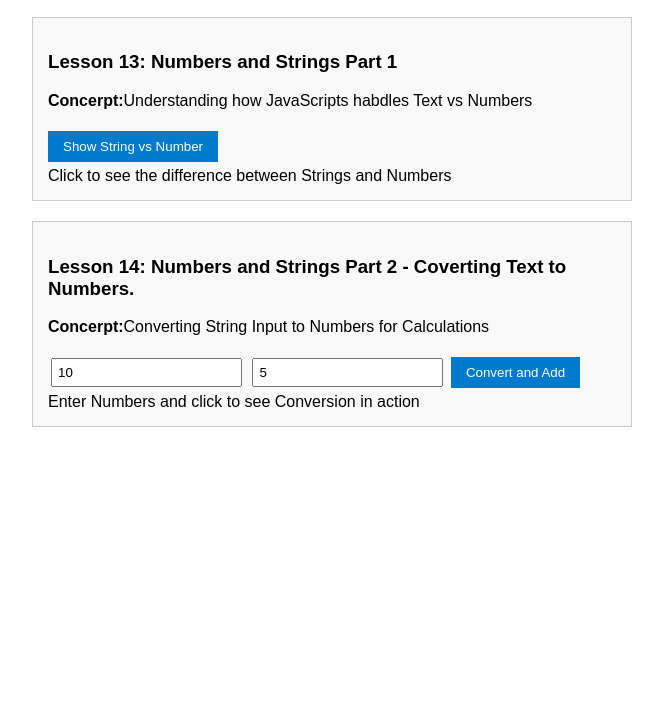
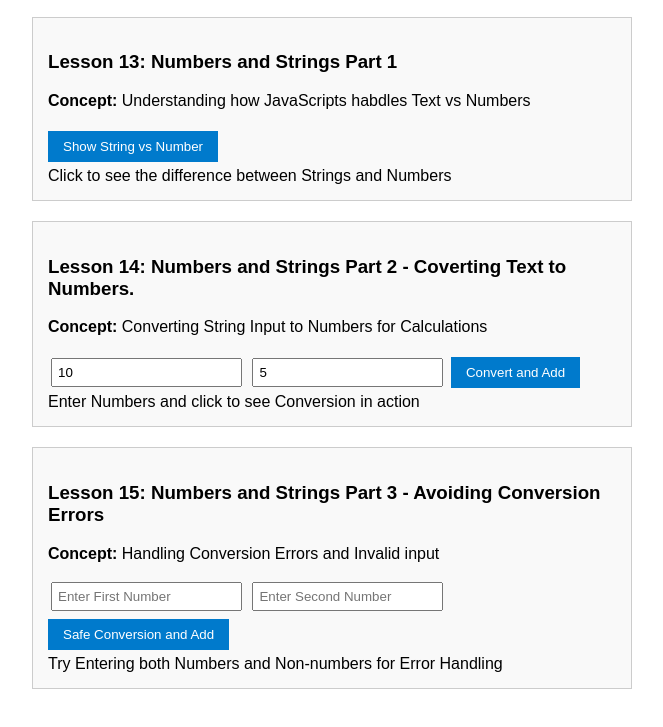
Before and after one commit to Rehlaw/Week-4-JavaScripts-, a plain HTML site: page index.html in a window 1280 px wide. Shown: the part 2793-3520 px from the top of the page, without its empty margins (308-971 px from the left). Before the commit the page ends 3280 px from the top, so only its background shows below. Drawn offline with Linux system fonts and the light colour scheme.

Commit message:
Lesson 15: Numbers and Strings part 3 - Avoiding Conversion Error

```diff
--- a/index.html
+++ b/index.html
@@ -151,7 +151,7 @@
         <!--LESSON 9-->
         <div class="lesson">
             <h3>Lesson 9: Variable Scopes</h3>
-            <p><strong>Concept:</strong>Understanding where variables can be used</p>
+            <p><strong>Concept:</strong> Understanding where variables can be used</p>
 
             <button onclick="demonstrateScope()">Demonstrate Variable Scope</button>
             <button onclick="demonstratelocalScope()">Demonstrate Local Scope</button>
@@ -243,7 +243,7 @@
         <!--LESSON 12-->
         <div class="lesson">
             <h3>Lesson 12: The SWITCH statement</h3>
-            <p><strong>Concept:</strong>Using SWITCH statements for Multiple conditions</p>
+            <p><strong>Concept:</strong> Using SWITCH statements for Multiple conditions</p>
 
             <label for="weather12">Select Weather</label>
 
@@ -289,7 +289,7 @@
         <!--LESSON 13-->
         <div class="lesson">
             <h3>Lesson 13: Numbers and Strings Part 1</h3>
-            <p><strong>Concerpt:</strong>Understanding how JavaScripts habdles Text vs Numbers</p>
+            <p><strong>Concept:</strong> Understanding how JavaScripts habdles Text vs Numbers</p>
 
             <button onclick="demonstrateStringNumber()">Show String vs Number</button>
             <div class="output" id="stringnumberOutput">Click to see the difference between Strings and Numbers</div>
@@ -312,7 +312,7 @@
         <!--LESSON 14-->
         <div class="lesson">
             <h3>Lesson 14: Numbers and Strings Part 2 - Coverting Text to Numbers.</h3>
-            <p><strong>Concerpt:</strong>Converting String Input to Numbers for Calculations</p>
+            <p><strong>Concept:</strong> Converting String Input to Numbers for Calculations</p>
 
             <input type="text" id="textNumber1" placeholder="Enter First Number" value="10">
             <input type="text" id="textNumber2" placeholder="Enter Second Number" value="5">
@@ -339,5 +339,36 @@
             </script>
         </div>
 
+        <!--LESSON 15-->
+        <div class="lesson">
+            <h3>Lesson 15: Numbers and Strings Part 3 - Avoiding Conversion Errors</h3>
+            <p><strong>Concept:</strong> Handling Conversion Errors and Invalid input</p>
+
+            <input type="text" id="safeInput1" placeholder="Enter First Number">
+            <input type="text" id="safeInput2" placeholder="Enter Second Number">
+            <button onclick="safeConvertAndAdd()">Safe Conversion and Add</button>
+            <div class="output" id="safeOutput">Try Entering both Numbers and Non-numbers for Error Handling</div>
+
+            <script>
+                function safeConvertAndAdd() {
+                    var input1 = document.getElementById("safeInput1").value;
+                    var input2 = document.getElementById("safeInput2").value;
+
+                    var num1 = parseInt(input1);
+                    var num2 = parseInt(input2);
+
+                    if (isNaN(num1) || isNaN(num2)) {
+                        document.getElementById("safeOutput").innerHTML =
+                            "Error: Please Enter Valid Numbers Only!<br>" +
+                            "Input 1: '" + input1 + "' → " + (isNaN(num1) ? "Invalid" : "Valid") + "<br>" +
+                            "Input 2: '" + input2 + "' → " + (isNaN(num2) ? "Invalid" : "Valid");
+                    } else {
+                        document.getElementById("safeOutput").innerHTML =
+                            "Success! " + num1 + " + " + num2 + " = " + (num1 + num2)
+                    }
+                }
+            </script>
+        </div>
+
     </body>
 </html>
```
